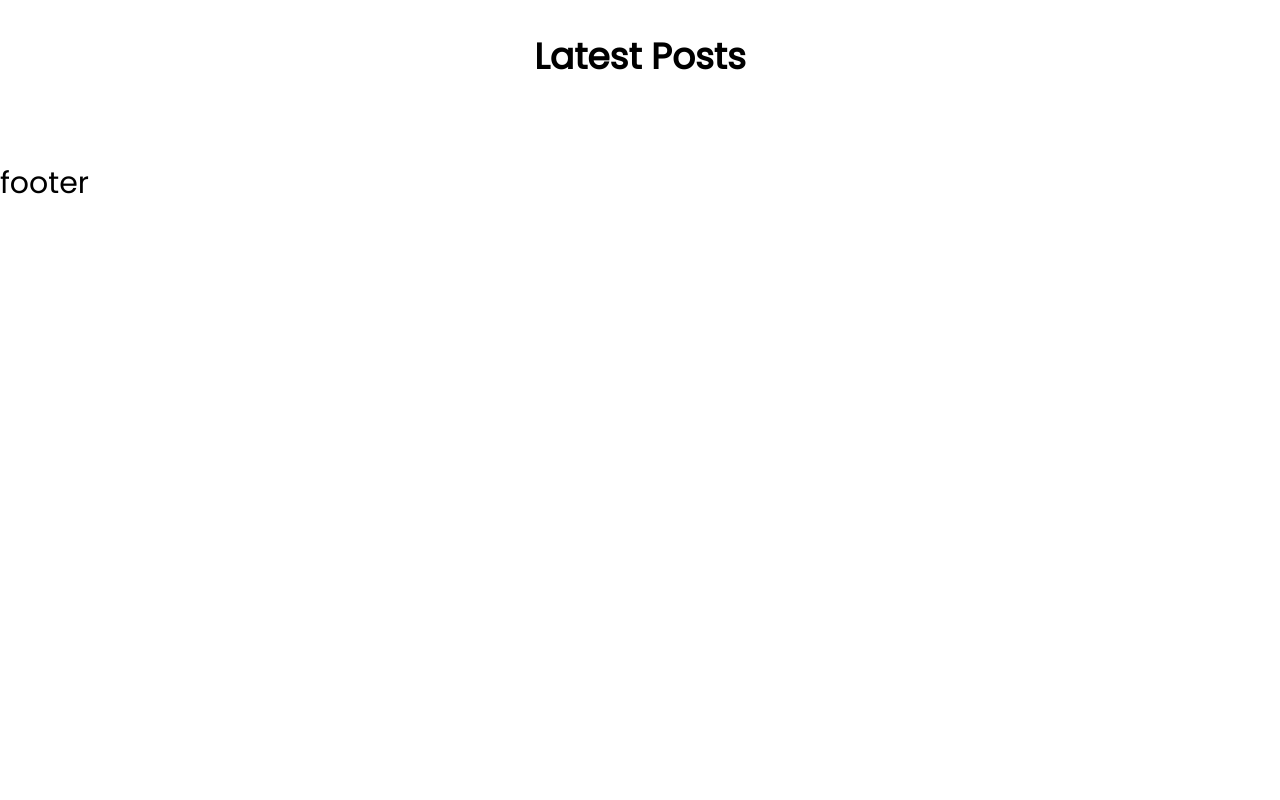
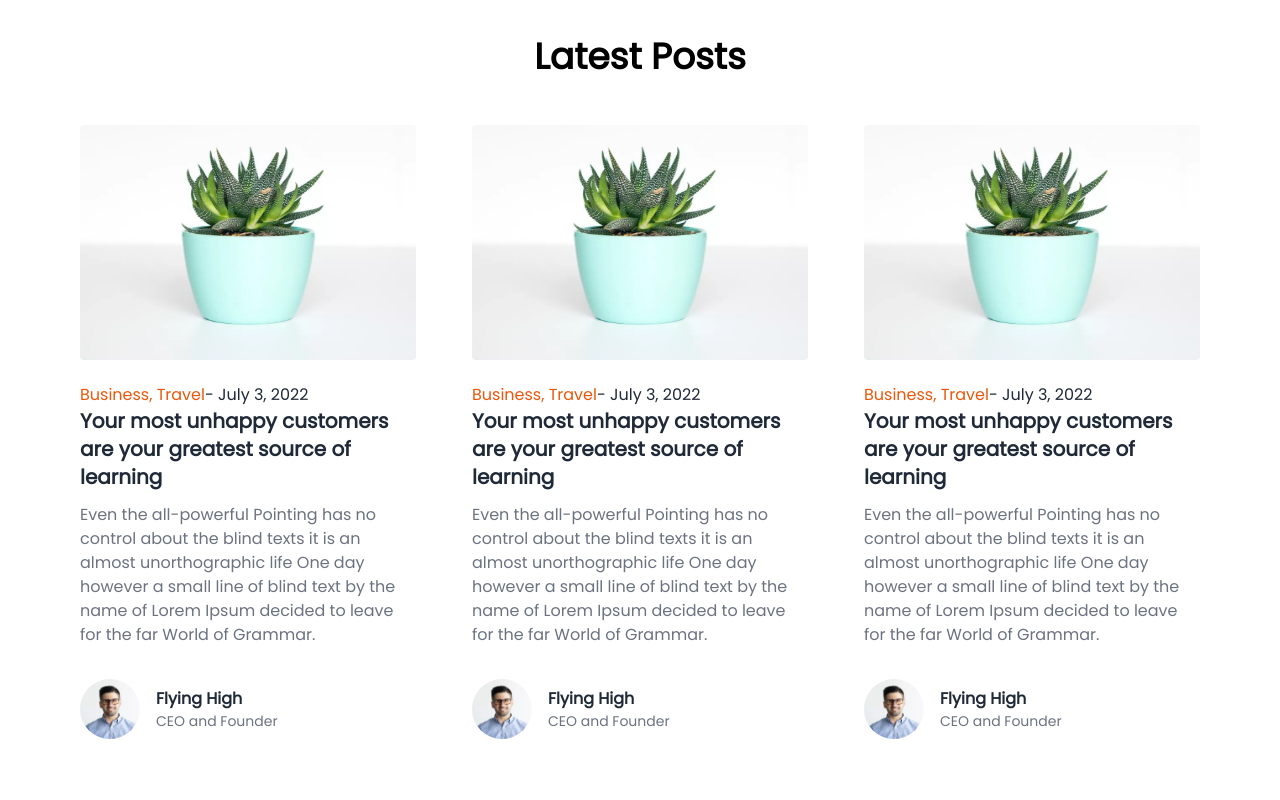
Before and after one commit to yky32/blog, a Next.js app: page / in a window 1280 px wide. Shown: the part 900-1700 px from the top of the page. Before the commit the page ends 1104 px from the top, so only its background shows below. Built offline with nearby package versions, Linux system fonts and the light colour scheme.

Commit message:
Add LatestPost

```diff
--- a/components/section2.js
+++ b/components/section2.js
@@ -1,3 +1,7 @@
+import Image from "next/image"
+import Link from "next/link"
+import Author from "./_child/author"
+
 export default function section2() {
 	return (
 		<section className="container mx-auto md:px-20 py-10">
@@ -5,8 +9,40 @@
 
 			{/*grid columns*/}
 			<div className="grid md:grid-cols-2 lg:grid-cols-3 gap-14">
-
+				{Post()}
+				{Post()}
+				{Post()}
+				{Post()}
+				{Post()}
+				{Post()}
+				{Post()}
+				{Post()}
 			</div>
 		</section>
 	)
 }
+
+
+function Post() {
+	return (
+		<div className="item">
+			<div className="images">
+				<Link href={"/"}><a><Image src={"/images/img1.jpg"} className="rounded" width={500} height={350} /></a></Link>
+			</div>
+			<div className="info flex justify-center flex-col py-4">
+				<div className="cat">
+					<Link href={"/"}><a className="text-orange-600 hover:text-orange-800">Business, Travel</a></Link>
+					<Link href={"/"}><a className="text-gray-800 hover:text-gray-600">- July 3, 2022</a></Link>
+				</div>
+				<div className="title">
+          <Link href={"/"}><a className="text-xl font-bold text-gray-800 hover:text-gray-600">Your most unhappy customers are your greatest source of learning</a></Link>
+        </div>
+				<p className="text-gray-500 py-3">
+          Even the all-powerful Pointing has no control about the blind texts it is an almost unorthographic life One day however a small line of blind
+          text by the name of Lorem Ipsum decided to leave for the far World of Grammar.
+        </p>
+        <Author></Author>
+			</div>
+		</div>
+	)
+}
```
